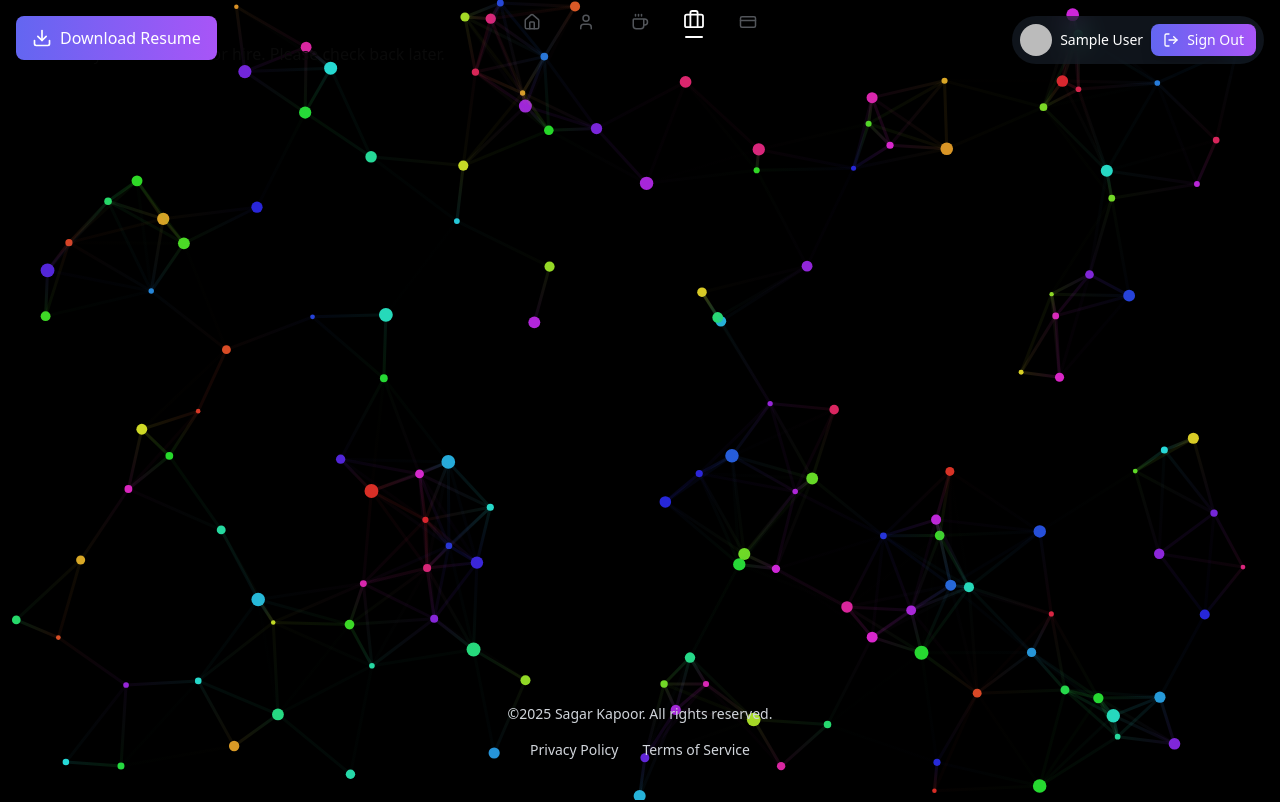
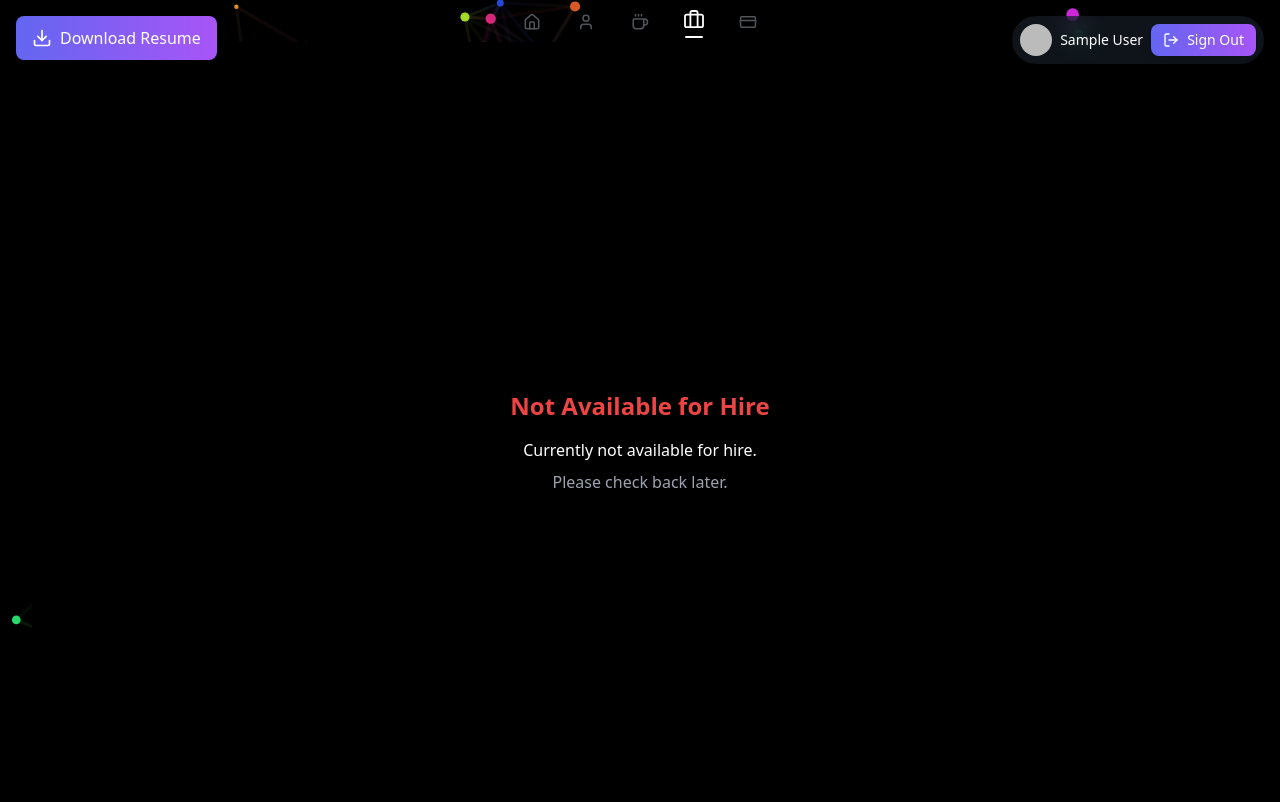
Before and after one commit to SagarKapoorin/Portfolio, a Next.js app: page /hire in a window 1280 px wide. Shown: the top 802 px of the page. Built offline with nearby package versions, Linux system fonts and the light colour scheme; no server answers; the database is empty; sample sign-in values are in the browser's storage.

Commit message:
updated ui

```diff
--- a/src/app/hire/page.tsx
+++ b/src/app/hire/page.tsx
@@ -71,7 +71,17 @@ export default function HirePage() {
     fetchStatus();
   }, []);
   if (status === 'loading' || available === null) return <p>Loading...</p>;
-  if (available === false) return <p>Currently not available for hire. Please check back later.</p>;
+  if (available === false) {
+    return (
+      <div className="flex items-center justify-center min-h-screen bg-black">
+        <div className="bg-black/60 backdrop-blur-lg rounded-2xl shadow-xl p-8 max-w-md text-center">
+          <h2 className="text-2xl font-bold text-red-500 mb-4">Not Available for Hire</h2>
+          <p className="text-white mb-2">Currently not available for hire.</p>
+          <p className="text-gray-400">Please check back later.</p>
+        </div>
+      </div>
+    );
+  }
   if (!session) return <p>Please sign in to send a hire request.</p>;
   if (used >= limit) {
     return (
```
